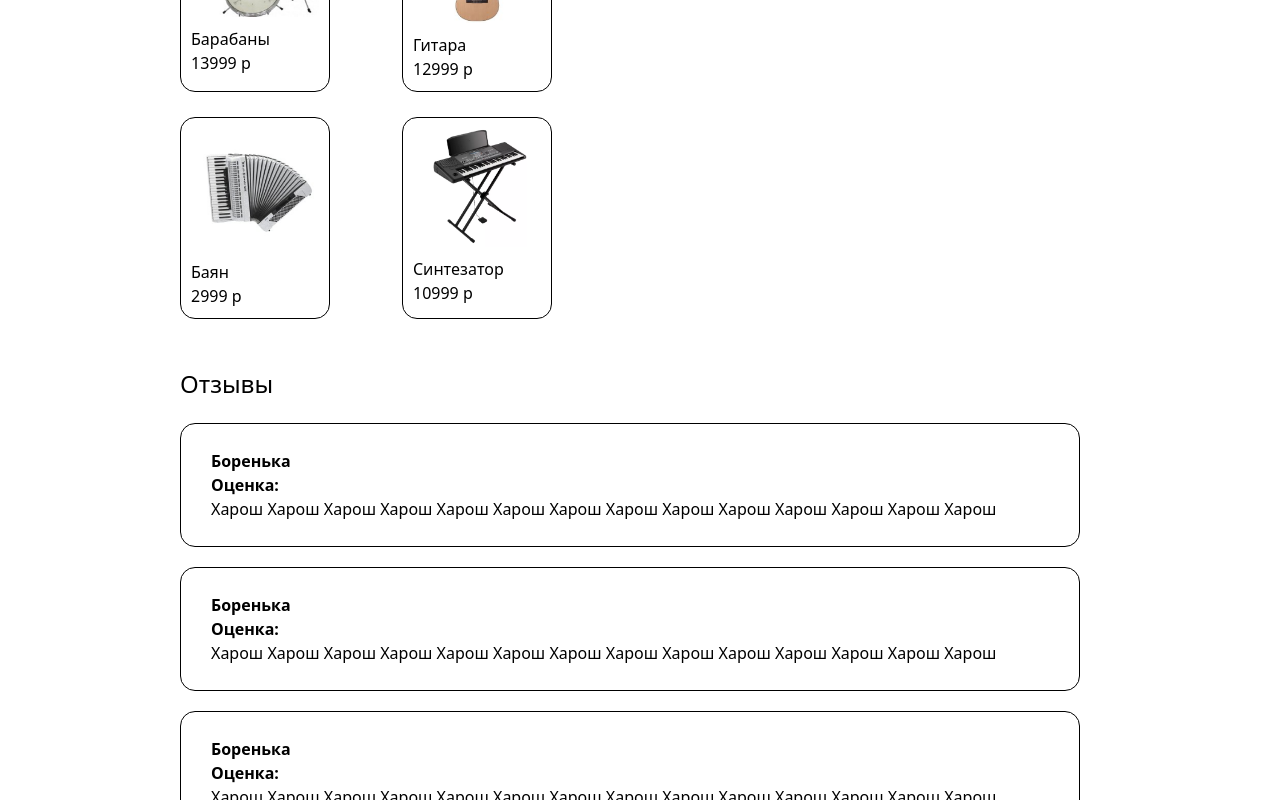
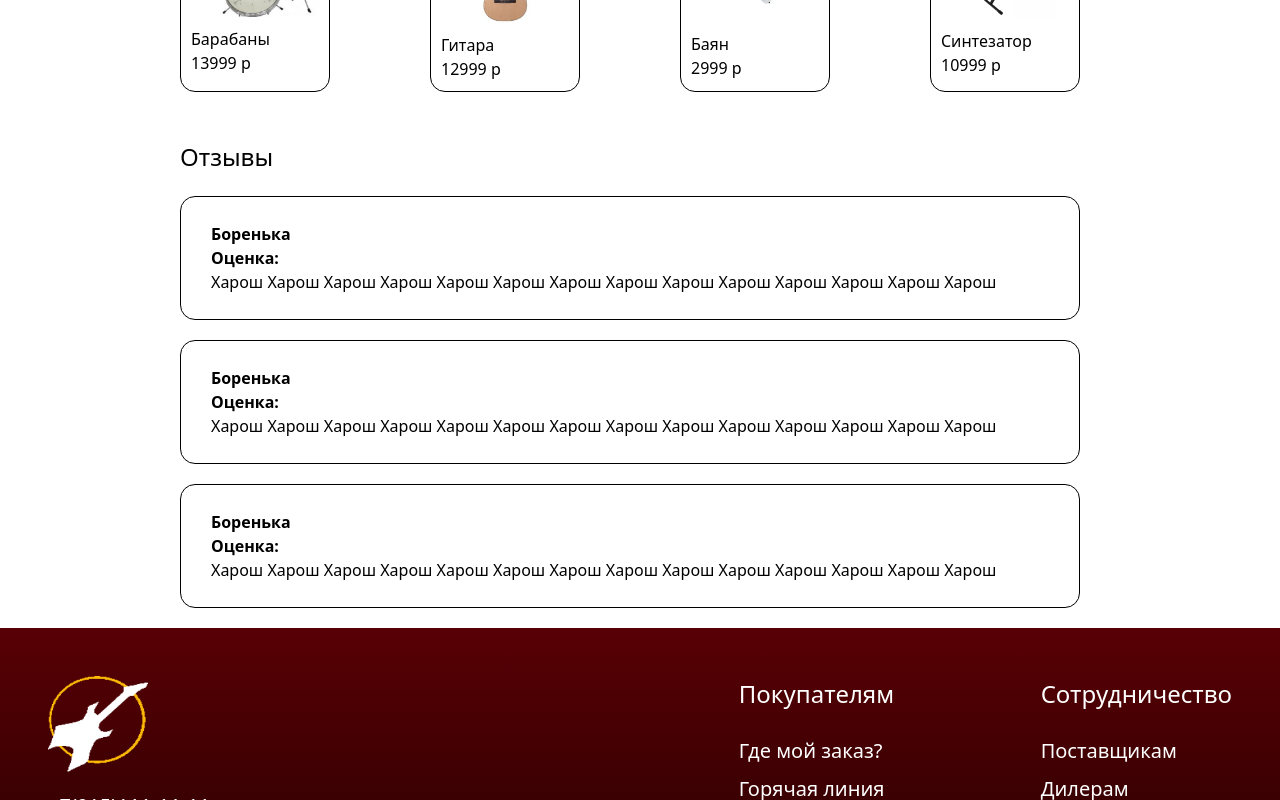
Before and after one commit to NataliyaMuk/musical-instrument-store, a Vue app: page /product in a window 1280 px wide. Shown: the part 1000-1800 px from the top of the page. Built offline with nearby package versions, Linux system fonts and the light colour scheme.

Commit message:
êîììåíòàðèè

```diff
--- a/src/components/BlogPage.vue
+++ b/src/components/BlogPage.vue
@@ -1,7 +1,6 @@
 <template>
     <div class="wrapper">
         <h2>Блог</h2>
-        <!-- <div class="news-card"></div> -->
         <ul class="cards-list">
             <li v-for="item in newsList" :key="item.id" class="news-card">
                 <img :src="require('../assets/' + item.img)" alt="img">
--- /dev/null
+++ b/src/components/CommentSection.vue
@@ -0,0 +1,57 @@
+<template>
+    <div class="comment">
+            <p class="comment__title">Отзывы</p>
+            <ul>
+                <li v-for="item in commentList" :key="item.id" class="comment__item">
+                    <p class="comment__name">{{ item.name }}</p>
+                    <p class="comment__rate">Оценка: </p>
+                    <p class="">{{ item.text }}</p>
+                </li>
+            </ul>
+        </div>
+</template>
+
+<script>
+export default {
+    data() {
+        return {
+            commentList: [{name: 'Боренька', text: 'Харош Харош Харош Харош Харош Харош Харош Харош Харош Харош Харош Харош Харош Харош'},
+            {name: 'Боренька', text: 'Харош Харош Харош Харош Харош Харош Харош Харош Харош Харош Харош Харош Харош Харош'},
+            {name: 'Боренька', text: 'Харош Харош Харош Харош Харош Харош Харош Харош Харош Харош Харош Харош Харош Харош'}
+            ],
+        }
+    }
+}
+</script>
+
+<style scoped>
+.comment {
+    max-width: 372px;
+    width: 100%;
+}
+
+.comment__title {
+    font-style: normal;
+    font-weight: 400;
+    font-size: 24px;
+    line-height: 39px;
+    margin-bottom: 20px;
+}
+
+.comment__name, .comment__rate {
+    font-weight: bold;
+}
+
+.comment__item {
+    border: 1px solid black;
+    border-radius: 15px;
+    padding: 25px 30px;
+    margin-bottom: 20px;
+}
+
+@media (min-width: 1000px) {
+    .comment {
+    max-width: 900px;
+}
+}
+</style>
--- a/src/components/LoginPage.vue
+++ b/src/components/LoginPage.vue
@@ -4,13 +4,22 @@
         <form action="">
             <input type="email" placeholder="email@.gmail.com">
             <input type="password" placeholder="Введите пароль">
-            <button class="cta-btn">Войти</button>
+            <button class="cta-btn" @click="login()">Войти</button>
         </form>
     </div>
 </template>
 
 <script>
-
+export default {
+    data() {
+        return {
+        }
+    },
+    methods: {
+        login() {
+        },
+    }
+}
 </script>
 
 <style scoped>
--- a/src/components/ProductPage.vue
+++ b/src/components/ProductPage.vue
@@ -3,11 +3,15 @@
     <div class="info-wrapper">
         <div class="info-wrapper__about about">
             <div class="about__photo photo">
-                <div class="photo__img-wrapper"><img :src="require('../assets/' + prodPhoto)" class="main-img"></div>
+                <div class="photo__img-wrapper">
+                    <img :src="require('../assets/' + prodPhoto)" class="main-img">
+                </div>
                 <div class="photo__scroll-wrapper">
                     <carousel :items-to-show="4">
                         <slide v-for="item in photoList" :key="item">
-                            <button @click="changePhoto(item)"><img :src="require('../assets/' + item)" alt=""></button>
+                            <button @click="changePhoto(item)">
+                                <img :src="require('../assets/' + item)" alt="">
+                            </button>
                         </slide>
                         <template #addons>
                         <navigation />
@@ -43,16 +47,7 @@
                 </li>
             </ul>
         </div>
-        <div class="comment">
-            <p class="comment__title">Отзывы</p>
-            <ul>
-                <li v-for="item in commentList" :key="item.id" class="comment__item">
-                    <p class="comment__name">{{ item.name }}</p>
-                    <p class="comment__rate">Оценка: </p>
-                    <p class="">{{ item.text }}</p>
-                </li>
-            </ul>
-        </div>
+        <CommentSection />
     </div>
 </template>
 
@@ -60,6 +55,7 @@
 
 import 'vue3-carousel/dist/carousel.css';
 import { Carousel, Slide, Pagination, Navigation } from 'vue3-carousel';
+import CommentSection from '@/components/CommentSection.vue';
 
 export default {
     data() {
@@ -74,10 +70,6 @@ export default {
                 { id: 4, name: "Синтезатор", img: "cintezator.png", price: "10999 р" },
                 // { id: 5, name: "Барабаны", img: "baraban-green.png", price: "13999 р" },
             ],
-            commentList: [{name: 'Боренька', text: 'Харош Харош Харош Харош Харош Харош Харош Харош Харош Харош Харош Харош Харош Харош'},
-            {name: 'Боренька', text: 'Харош Харош Харош Харош Харош Харош Харош Харош Харош Харош Харош Харош Харош Харош'},
-            {name: 'Боренька', text: 'Харош Харош Харош Харош Харош Харош Харош Харош Харош Харош Харош Харош Харош Харош'}
-            ],
         }
     },
     components: {
@@ -85,6 +77,7 @@ export default {
         Slide,
         Pagination,
         Navigation,
+        CommentSection,
     },
     methods: {
         char() {
@@ -219,30 +212,6 @@ h2 {
     margin-bottom: 10px;
 }
 
-.comment {
-    max-width: 372px;
-    width: 100%;
-}
-
-.comment__title {
-    font-style: normal;
-    font-weight: 400;
-    font-size: 24px;
-    line-height: 39px;
-    margin-bottom: 20px;
-}
-
-.comment__name, .comment__rate {
-    font-weight: bold;
-}
-
-.comment__item {
-    border: 1px solid black;
-    border-radius: 15px;
-    padding: 25px 30px;
-    margin-bottom: 20px;
-}
-
 .about__photo {
         max-width: 372px;
         width: 100%;
@@ -264,9 +233,9 @@ h2 {
         width: 100%;
     }
 
-    .comment {
-    max-width: 900px;
-}
+    .similar {
+        max-width: 900px;
+    }
 
     .info-wrapper__about {
         display: flex;
--- a/src/components/RegisterPage.vue
+++ b/src/components/RegisterPage.vue
@@ -7,13 +7,22 @@
             <input type="email" placeholder="email@.gmail.com">
             <input type="password" placeholder="Введите пароль">
             <input type="password" placeholder="Повторите пароль">
-            <button class="cta-btn">Зарегистрироваться</button>
+            <button class="cta-btn" @click="reg()">Зарегистрироваться</button>
         </form>
     </div>
 </template>
 
 <script>
-
+export default {
+    data() {
+        return {
+        }
+    },
+    methods: {
+        reg() {
+        },
+    }
+}
 </script>
 
 <style scoped>
```
